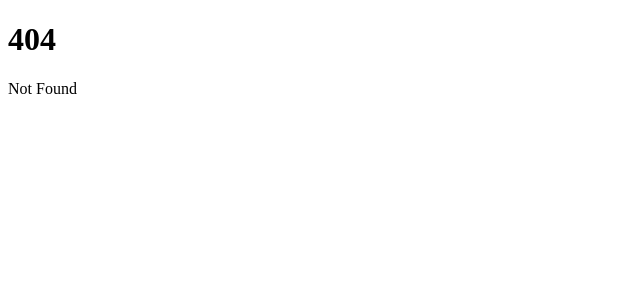
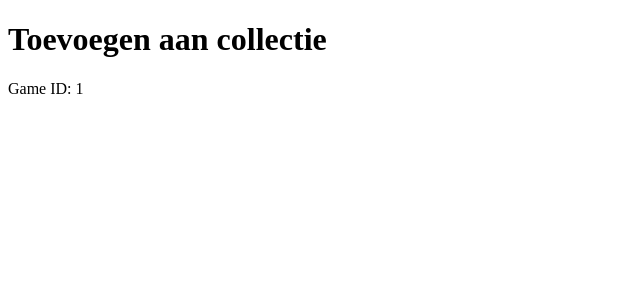
Before and after one commit to MijnGamesKast/MijnGameKastWeb, a SvelteKit app: page /catalogus/1/toevoegen-aan-collectie in a window 1280 px wide. Before the commit this address had no page. Shown: the top 300 px of the page, without its empty margins (0-640 px from the left). Built offline with nearby package versions, Linux system fonts and the light colour scheme.

Commit message:
pagina: nieuwe game toevoegen aan collectie

```diff
--- /dev/null
+++ b/src/routes/catalogus/[id]/toevoegen-aan-collectie/+page.svelte
@@ -0,0 +1,6 @@
+<script lang="ts">
+	let { data } = $props();
+</script>
+
+<h1>Toevoegen aan collectie</h1>
+<p>Game ID: {data.gameId}</p>
--- /dev/null
+++ b/src/routes/catalogus/[id]/toevoegen-aan-collectie/+page.ts
@@ -0,0 +1,7 @@
+import type { PageLoad } from './$types';
+
+export const load: PageLoad = async ({ params }) => {
+	return {
+		gameId: params.id
+	};
+};
```
